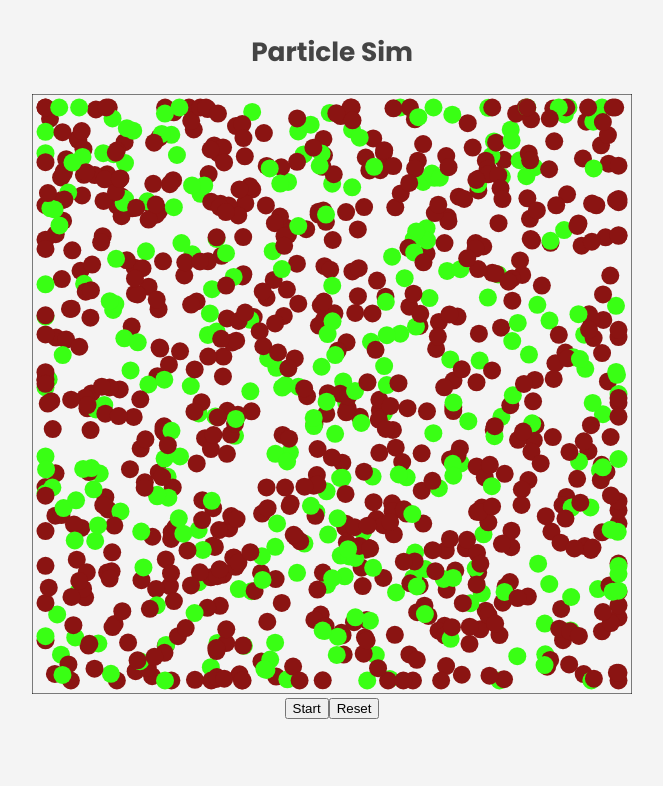
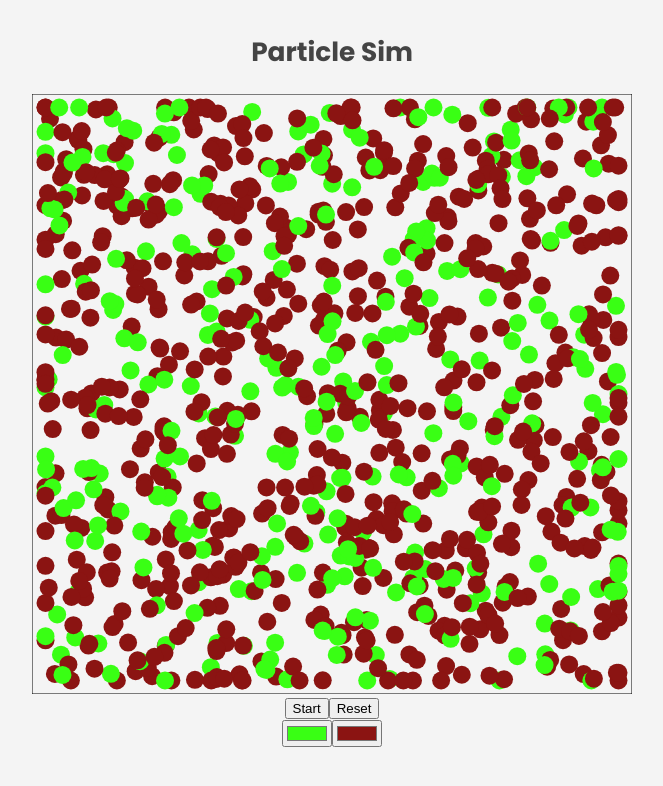
Before and after one commit to JBreidfjord/particle-sim, a React (Create React App) app: page / in a window 1280 px wide. Shown: the top 786 px of the page, without its empty margins (308-971 px from the left). Built offline with nearby package versions, Linux system fonts and the light colour scheme.

Commit message:
Add color pickers

```diff
--- a/src/Simulation.js
+++ b/src/Simulation.js
@@ -37,6 +37,8 @@ export default function Simulation() {
   });
   const [running, setRunning] = useState(false);
   const canvasRef = useRef(null);
+  const [leftColor, setLeftColor] = useState("#39FF14");
+  const [rightColor, setRightColor] = useState("#8B1412");
 
   // Handle canvas rendering
   useEffect(() => {
@@ -73,7 +75,7 @@ export default function Simulation() {
           particle.x * canvas.width,
           canvas.height - particle.y * canvas.height,
           particle.r * canvas.height,
-          Math.random() < 0.3 ? "#39FF14" : "#8B1412"
+          Math.random() < 0.3 ? leftColor : rightColor
           // "rgba(0,0,0,0.5)"
         );
       });
@@ -81,7 +83,7 @@ export default function Simulation() {
 
     let requestId = requestAnimationFrame(render);
     return () => cancelAnimationFrame(requestId);
-  }, [particles]);
+  }, [particles, leftColor, rightColor]);
 
   // Handle running simulation
   const fps = 960;
@@ -124,6 +126,10 @@ export default function Simulation() {
       >
         Reset
       </button>
+      <div className="color-picker">
+        <input type="color" value={leftColor} onChange={(e) => setLeftColor(e.target.value)} />
+        <input type="color" value={rightColor} onChange={(e) => setRightColor(e.target.value)} />
+      </div>
     </div>
   );
 }
```
